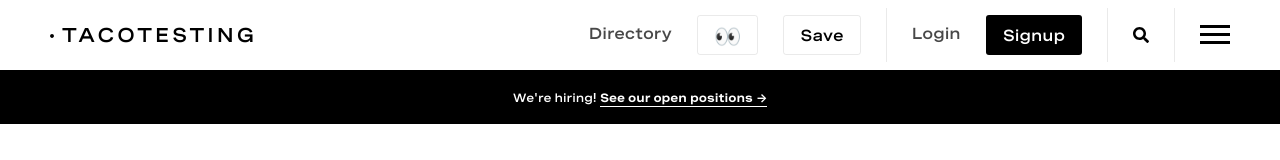
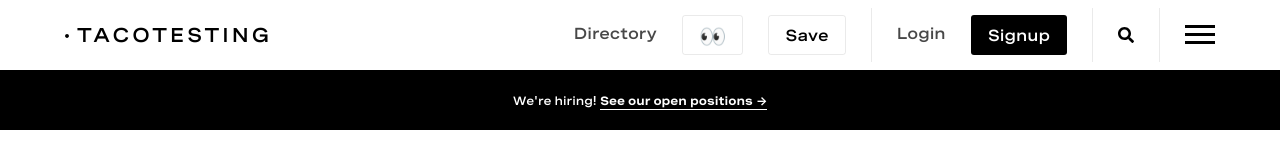
Before and after one commit to karinnordkvist/TT_Taco, a React (Create React App) app: page / in a window 1280 px wide. Shown: the top 160 px of the page. Built offline with nearby package versions, Linux system fonts and the light colour scheme; no server answers.

Commit message:
More measurement fixes

```diff
--- a/src/App.js
+++ b/src/App.js
@@ -40,7 +40,7 @@ const OuterWrapper = styled.div`
 const InnerWrapper = styled.div`
   width: 95vw;
   max-width: 1150px;
-  margin: 50px auto;
+  margin: 60px auto;
 
   @media (max-width: 1050px) {
     width: 100vw;
--- a/src/components/Header.js
+++ b/src/components/Header.js
@@ -74,7 +74,7 @@ const HeaderOuterWrapper = styled.div`
 
 const HeaderInnerWrapper = styled.div`
   width: 95vw;
-  max-width: 1180px;
+  max-width: 1150px;
   margin: auto;
   display: flex;
   align-items: center;
--- a/src/components/TopBar.js
+++ b/src/components/TopBar.js
@@ -16,7 +16,7 @@ export const TopBar = () => {
 // STYLING ----------------------------------------
 const Wrapper = styled.div`
   width: 100vw;
-  height: 54px;
+  height: 60px;
   background: #000;
   display: flex;
   align-content: center;
```
